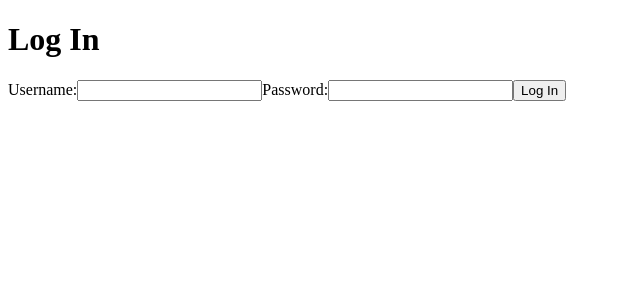
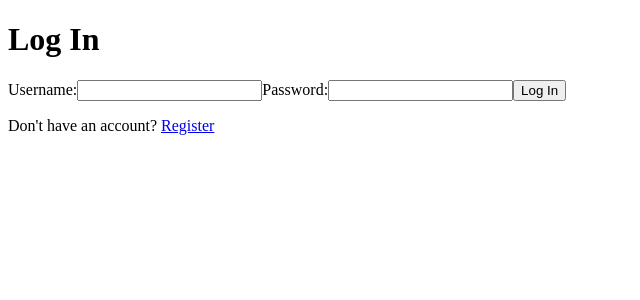
Before and after one commit to alextalijan/messaging-frontend, a React (Vite) app: page /login in a window 1280 px wide. Shown: the top 300 px of the page, without its empty margins (0-640 px from the left). Built offline with nearby package versions, Linux system fonts and the light colour scheme; no server answers.

Commit message:
feat: add option to login and register at each of the pages

```diff
--- a/src/components/LoginPage/LoginPage.jsx
+++ b/src/components/LoginPage/LoginPage.jsx
@@ -1,7 +1,7 @@
 import { useState } from 'react';
 import UserContext from '../../contexts/UserContext';
 import { useContext } from 'react';
-import { useNavigate } from 'react-router';
+import { useNavigate, Link } from 'react-router';
 
 function LoginPage() {
   const [username, setUsername] = useState('');
@@ -73,6 +73,9 @@
           Log In
         </button>
       </form>
+      <p>
+        Don't have an account? <Link to="/register">Register</Link>
+      </p>
     </>
   );
 }
--- a/src/components/RegisterPage/RegisterPage.jsx
+++ b/src/components/RegisterPage/RegisterPage.jsx
@@ -1,5 +1,5 @@
 import { useState } from 'react';
-import { useNavigate } from 'react-router';
+import { useNavigate, Link } from 'react-router';
 
 function RegisterPage() {
   const [username, setUsername] = useState('');
@@ -107,6 +107,9 @@
           Register
         </button>
       </form>
+      <p>
+        Already have an account? <Link to="/login">Log In</Link>
+      </p>
     </>
   );
 }
```
